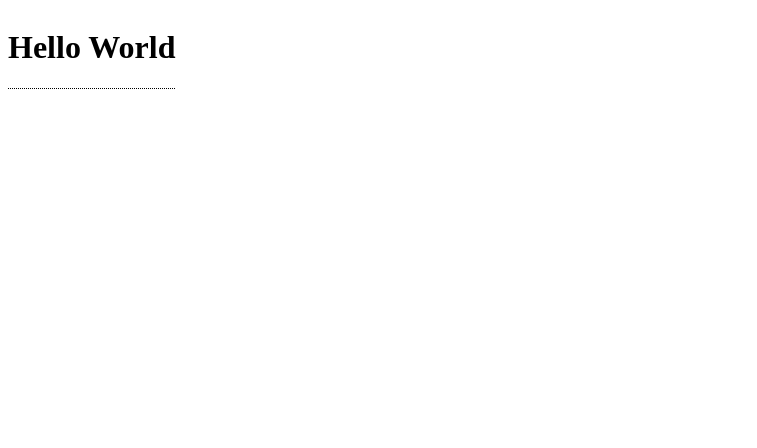
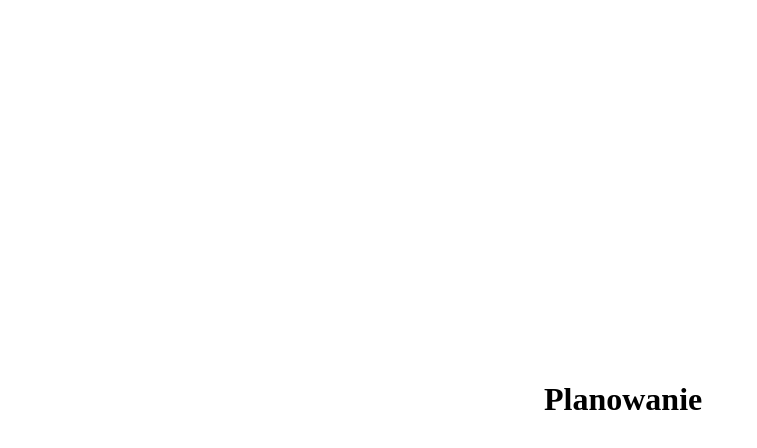
Before and after one commit to nic00la1/ToolTip, an Angular app: page / in a window 1280 px wide. Shown: the top 448 px of the page, without its empty margins (0-757 px from the left). Built offline with nearby package versions, Linux system fonts and the light colour scheme.

Commit message:
wycentrowany div

```diff
--- a/src/app/app.component.css
+++ b/src/app/app.component.css
@@ -1,8 +1,13 @@
 .tooltip {
-    position: relative;
-    display: inline-block;
-    border-bottom: 1px dotted black;
-  }
+    border-bottom: 1px  black;
+    position: fixed;
+    inset: 0px;
+    width: 12rem;
+    height: 5rem;
+    max-width: 100vw;
+    max-height: 100dvh;
+    margin: auto;
+}
 
   .tooltip .tooltiptext {
     visibility: hidden;
@@ -12,7 +17,6 @@
     text-align: center;
     padding: 5px 0;
     border-radius: 6px;
-
     position: absolute;
     z-index: 1;
   }
--- a/src/app/app.component.html
+++ b/src/app/app.component.html
@@ -1,4 +1,4 @@
 <div class="tooltip">
-  <h1>Hello World</h1>
-  <span class="tooltiptext">Informacja o świecie</span>
+  <h1>Planowanie</h1>
+  <span class="tooltiptext">Tutaj możesz planować i zarządzać czasem na twoją podróż</span>
 </div>
```
